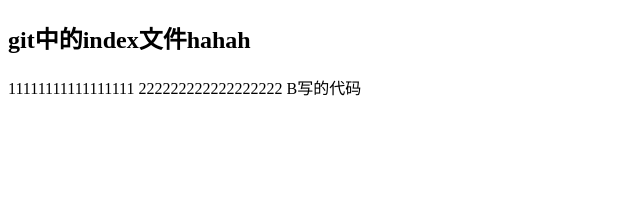
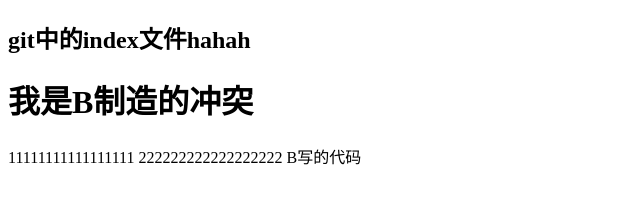
Before and after one commit to liujia-boop/git-demo, a plain HTML site: page index.html in a window 1280 px wide. Shown: the whole page, without its empty margins (0-640 px from the left). Drawn offline with Linux system fonts and the light colour scheme.

Commit message:
B做的冲突

```diff
--- a/index.html
+++ b/index.html
@@ -9,6 +9,7 @@
 
 <body>
     <h2>git中的index文件hahah</h2>
+	<h1>我是B制造的冲突</h1>
     11111111111111111 222222222222222222 B写的代码
 </body>
 
```
